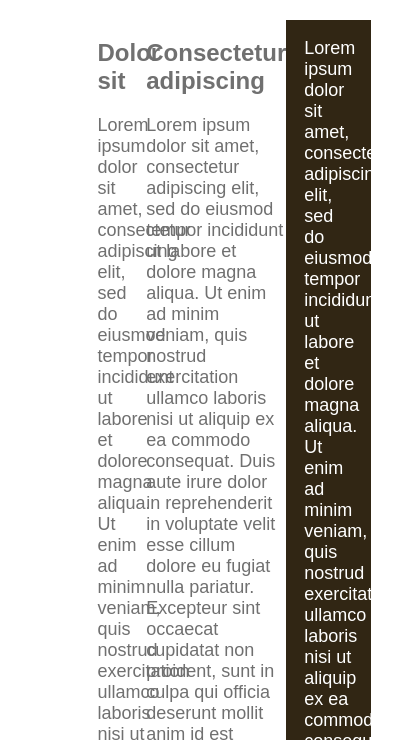
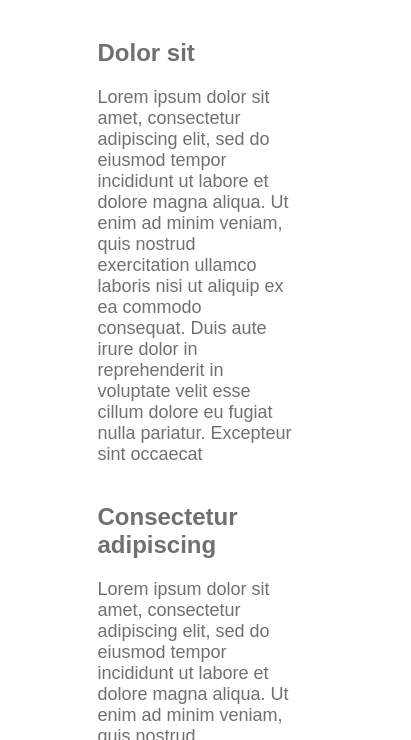
Before and after one commit to f8makinde/Mini-projects, a plain HTML site: page FlexBox/index.html in a window 390 px wide. Shown: the part 544-1284 px from the top of the page, 411 px wide, since content can reach past the window. Drawn offline with Linux system fonts and the light colour scheme.

Commit message:
work in progress

```diff
--- a/FlexBox/styles.css
+++ b/FlexBox/styles.css
@@ -33,13 +33,21 @@ h2{
     padding: 1em;
 }
 .col-1{
-  width: 25%;
+  width: 20%;
 }
 .col-2{
-    width: 75%;
+    width: 45%;
 }
 .col-3{
-    width: 100%;
+    width: 70%;
+}
+@media screen and (max-width: 600px) {
+    .column{
+        flex-direction: column;
+      }
+    .col-1, .col-2, .col-3{
+     width: 100%;
+       }
 }
 p{
     margin-top: 0;
```
